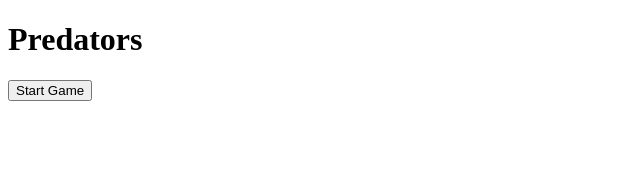
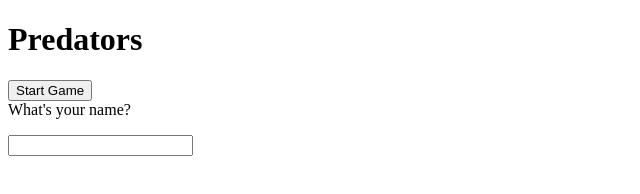
Before and after one commit to MikeWencel/JavascriptMasterclass, a plain HTML site: page mini_game/index.html in a window 1280 px wide. Both pictures are taken after a click on the button "Start Game". Shown: the whole page, without its empty margins (0-640 px from the left). Drawn offline with Linux system fonts and the light colour scheme.

Commit message:
Working with input

```diff
--- a/mini_game/index.html
+++ b/mini_game/index.html
@@ -10,6 +10,11 @@
         <h1>Predators</h1>
         <button>Start Game</button>
     </header>
+    <article>
+        <div id="begin-quest"></div>
+        <p id="theName"></p>
+
+    </article>
 
 <script src="script.js"></script>
 </body>
--- a/mini_game/script.js
+++ b/mini_game/script.js
@@ -5,4 +5,20 @@ document.querySelector("button").addEventListener("click", startGame)
 function startGame(){
 
     console.log("gamestart")
+    document.getElementById("begin-quest").innerHTML="What's your name?"
+    addElement();
+
 }
+
+
+function addElement()
+{
+  // tworzy nowy element div
+  // i daje jego zawartość
+  newDiv = document.createElement("div");
+  newDiv.innerHTML = "<input></input>";
+
+  // add the newly created element and it's content into the DOM
+  my_div = document.getElementById("org_div1");
+  document.body.insertBefore(newDiv, my_div);
+}
```
